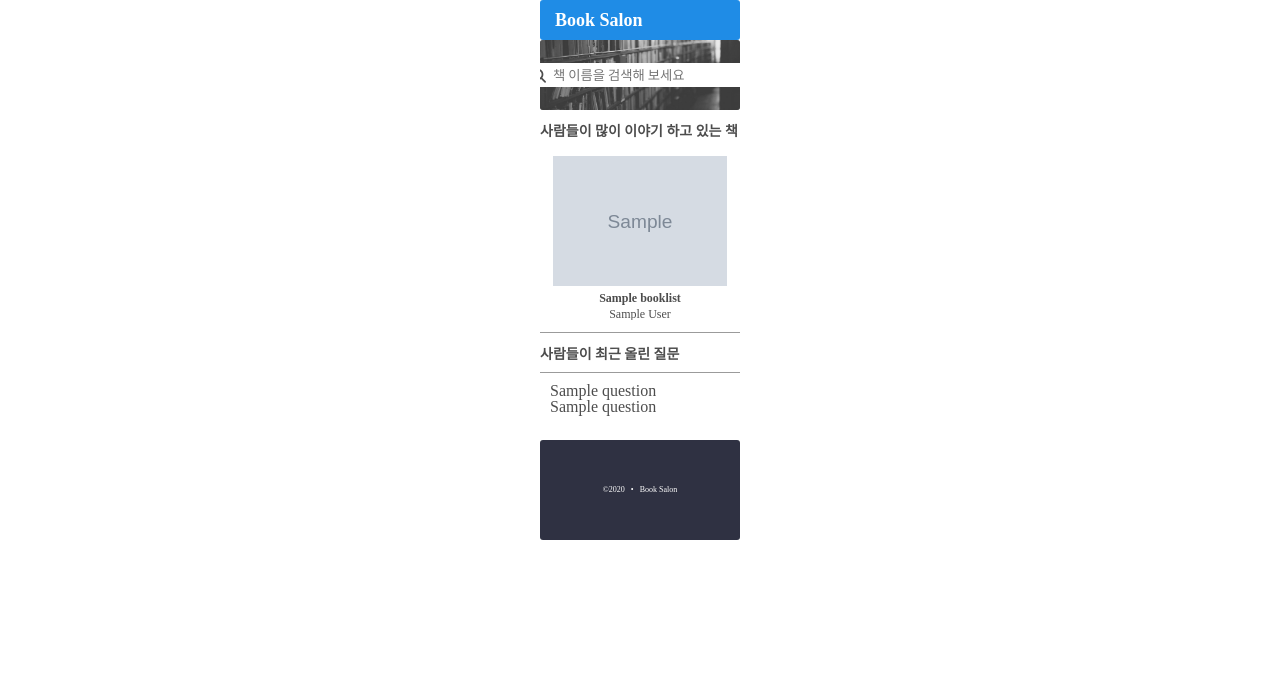
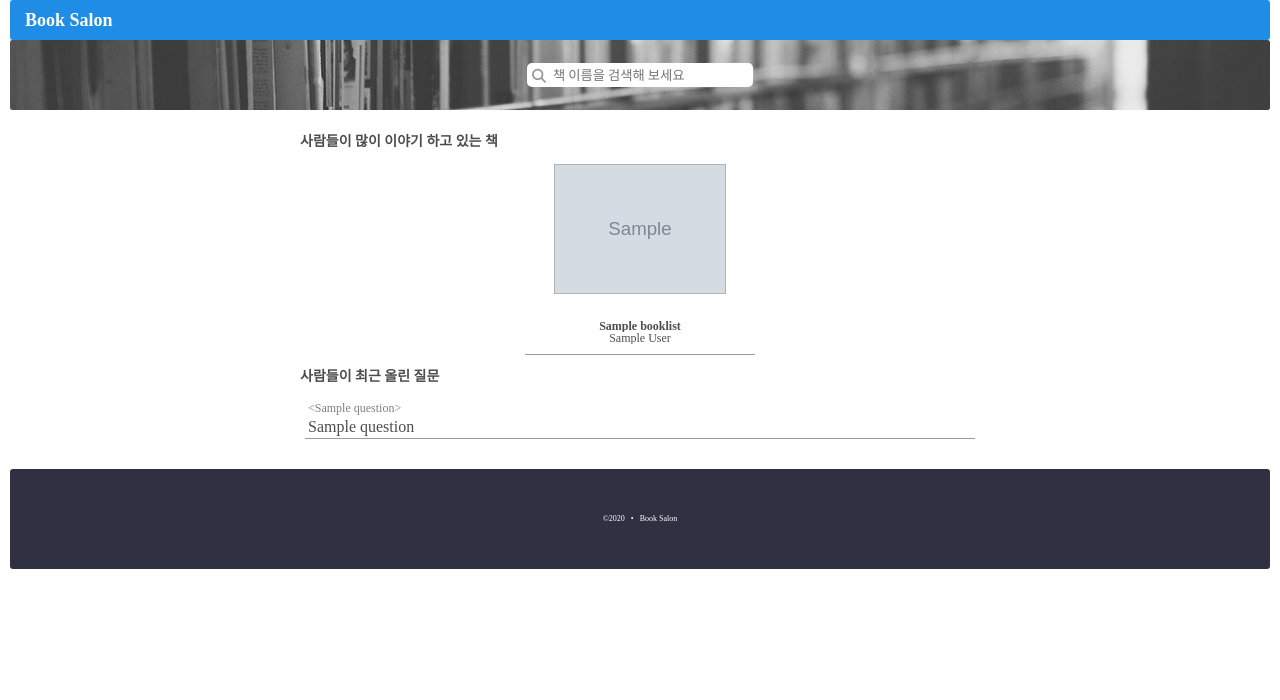
Before and after one commit to namseokyoo/booksalon_flask, a Flask app: page / in a window 1280 px wide. Shown: the top 700 px of the page. Run offline with Flask 2, Linux system fonts and the light colour scheme; grey boxes marked "Sample" are stand-in pictures; a database or web service that is not in the repository returns one stand-in record (values such as "Sample title"); some libraries are stand-ins or nearby versions.

Commit message:
Fix Home style responsive

```diff
--- a/app.py
+++ b/app.py
@@ -28,20 +28,17 @@ app = Flask(__name__)
 
 @app.route('/')
 def home():
-    recent_booklist = list(db.booklists.find({}))
-    recent_questionlist = list(db.questions.find({}))
-    if recent_booklist == []:
-        if recent_questionlist == []:
+    recent_booklists = list(db.booklists.find({}).sort('_id', -1).limit(3))
+    recent_questionlists = list(db.questions.find({}).sort('_id', -1).limit(5))
+    if recent_booklists == []:
+        if recent_questionlists == []:
             return render_template('index.html')
         else:
-            recent_questionlists = recent_questionlist[:5]
             return render_template('index.html', recent_questionlists=recent_questionlists)
     else:
-        recent_booklists = recent_booklist[:3]
-        if recent_questionlist == []:
+        if recent_questionlists == []:
             return render_template('index.html', recent_booklists=recent_booklists)
         else:
-            recent_questionlists = recent_questionlist[:5]
             return render_template('index.html', recent_questionlists=recent_questionlists, recent_booklists=recent_booklists)
 
 
@@ -108,6 +105,7 @@ def bookboard():
 @app.route('/write_question', methods=['get', 'post'])
 def write_question():
     param_isbn = request.args['book']
+    title = list(db.booklists.find({'isbn': param_isbn}))[0]['title']
     writer = request.form['writer']
     password = request.form['password']
     question_title = request.form['question_title']
@@ -118,6 +116,7 @@ def write_question():
     q = {
         'q_id': q_id,
         'isbn': param_isbn,
+        'title': title,
         'writer': writer,
         'password': password,
         'question_title': question_title,
@@ -205,7 +204,6 @@ def check_password():
         else:
             return redirect(f'/detail?book={param_isbn}&qid={q_id}')
     else:
-        print(q_id)
         book_db = list(db.questions.find({"q_id": q_id}))[0]
         pw_db = book_db['password']
         param_isbn = book_db['isbn']
--- a/static/css/bookboard.css
+++ b/static/css/bookboard.css
@@ -8,7 +8,7 @@
     color: rgba(0, 0, 0, 0.5);
 }
 
-ul {
+.question__board {
     list-style: none;
     padding-left: 0px;
     padding: 10px;
--- a/static/css/bookinfo.css
+++ b/static/css/bookinfo.css
@@ -8,8 +8,8 @@
 
 .book__cover > img {
     height: 150px;
-    border-radius: 10px;
-    box-shadow: 0px 0px 10px;
+    border-radius: 5px;
+    box-shadow: 0px 0px 7px;
     margin-right: 20px;
 }
 
--- a/static/css/footer.css
+++ b/static/css/footer.css
@@ -1,3 +1,6 @@
+footer {
+    width: 100%;
+}
 .footer-board {
     display: flex;
     justify-content: center;
--- a/static/css/header.css
+++ b/static/css/header.css
@@ -5,6 +5,7 @@ nav {
     background-color: var(--blue);
     padding: 0px 15px;
     height: 40px;
+    width: 100%;
     border-radius: 3px;
 }
 
--- a/static/css/home.css
+++ b/static/css/home.css
@@ -1,5 +1,6 @@
 .search-box {
     height: 70px;
+    width: 100%;
     background-color: rgba(0, 0, 0, 0.5);
     display: flex;
     flex-direction: column;
@@ -41,10 +42,22 @@
 .search-box__input {
     border: none;
 }
+
+.content {
+    width: 100%;
+    max-width: 700px;
+    display: flex;
+    flex-direction: column;
+    align-items: center;
+    padding: 10px;
+}
+
 .recent {
     font-size: 14px;
     font-weight: bold;
+    align-self: flex-start;
 }
+
 .recent-book {
     display: flex;
     justify-content: space-between;
@@ -58,14 +71,18 @@
     display: flex;
     flex-direction: column;
     align-items: center;
+    justify-content: space-between;
     margin: 0px 15px;
-    width: 150px;
+    width: 180px;
+    height: 180px;
     font-size: 12px;
     position: relative;
 }
 
-.recent-book__info div {
-    margin: 2px 0px;
+.recent-book__info__detail {
+    display: flex;
+    flex-direction: column;
+    align-items: center;
 }
 
 .recent-book__author {
@@ -77,12 +94,61 @@
 
 .recent-book__info img {
     height: 130px;
+    border: 0.5px solid rgba(0, 0, 0, 0.3);
 }
 
 .recent-book__title {
     font-weight: bold;
+    height: 12px;
+    width: 180px;
+    white-space: nowrap;
+    overflow: hidden;
+    text-overflow: ellipsis;
+    text-align: center;
+}
+
+@media (max-width: 630px) {
+    .recent-book {
+        flex-direction: column;
+        width: 100%;
+        align-items: flex-start;
+    }
+    .recent-book__info {
+        flex-direction: row;
+        align-items: center;
+        height: 150px;
+    }
+    .recent-book__author {
+        overflow: visible;
+        text-overflow: initial;
+    }
+    .recent-book__title {
+        overflow: visible;
+        text-overflow: initial;
+    }
+    .recent-book__info__detail {
+        margin-right: 10px;
+        align-items: flex-start;
+    }
+    .recent-book__title {
+        margin-bottom: 15px;
+        text-align: start;
+    }
 }
 
 .recent-question {
     margin-top: 10px;
+    width: 100%;
 }
+
+.recent-question__list {
+    margin: 5px;
+    padding: 3px;
+    border-bottom: var(--border_line);
+}
+
+.recent-question__booktitle {
+    font-size: 12px;
+    color: rgba(0, 0, 0, 0.5);
+    margin-bottom: 5px;
+}
--- a/static/css/style.css
+++ b/static/css/style.css
@@ -16,7 +16,7 @@
     font-family: "Noto Sans KR", sans-serif;
     box-sizing: border-box;
     line-height: 120%;
-    color: rgba(0, 0, 0, 0.7);
+    /* color: rgba(0, 0, 0, 0.7); */
 }
 
 html {
@@ -26,9 +26,12 @@ html {
 }
 
 body {
-    padding: 0px 30px;
+    padding: 0px 10px;
     color: rgba(0, 0, 0, 0.7);
-    width: fit-content;
+    width: 100vw;
+    display: flex;
+    flex-direction: column;
+    align-items: center;
 }
 
 a {
--- a/templates/bookboard.html
+++ b/templates/bookboard.html
@@ -20,7 +20,7 @@
         <div>
             <span class="board__title">질문리스트</span> <span class="board__desc"> | 책에대해 궁금한 질문들 입니다.</span>
         </div>
-        <ul>
+        <ul class="question__board">
             {%for question in question_list%}
             <li class="question__list">
                 <div class="question__top">
--- a/templates/index.html
+++ b/templates/index.html
@@ -22,37 +22,45 @@
             </form>
         </div>
     </div>
-
+    <div class="content">
         <h3 class="recent">사람들이 많이 이야기 하고 있는 책</h3>
         <div class="recent-book">
             {% for recent_booklist in recent_booklists %}
+            <a href="/bookboard?book={{recent_booklist.isbn}}">
                 <div class="recent-book__info">
-            <div class="recent-book__image"><img src="{{recent_booklist.imgUrl}}"></div>
+                    <div class="recent-book__info__detail"><img class="recent-book__image"
+                            src="{{recent_booklist.imgUrl}}"></div>
+                    <div class="recent-book__info__detail">
                         <div class="recent-book__title">{{recent_booklist.title}}</div>
-            <div class="recent-book__author">{% for author in recent_booklist.author %}{{author}} {% endfor %}</div>
+                        <div class="recent-book__author">{% for author in recent_booklist.author %}{{author}}
+                            {% endfor %}
                         </div>
+                    </div>
+                </div>
+            </a>
             {% endfor %}
-
         </div>
         <h3 class="recent">사람들이 최근 올린 질문</h3>
         <div class="recent-question">
             <ul>
                 {% if recent_questionlists is defined %}
                 {% for recent_questionlist in recent_questionlists %}
-            <li>
+                <li class="recent-question__list">
                     <div class="recent-question__booktitle">
-                    {{recent_questionlist.question_title}}
+                        &#60;{{recent_questionlist.title}}&#62;
                     </div>
+                    <a href="/detail?book={{recent_questionlist.isbn}}&qid={{recent_questionlist.q_id}}">
                         <div class="recent-question__title">
                             {{recent_questionlist.question_title}}
                         </div>
+                    </a>
                 </li>
                 {% endfor %}
                 {% else %}
                 {% endif %}
             </ul>
         </div>
-
+    </div>
     {% include 'footer.html' %}
     <script src="https://kit.fontawesome.com/44da77f87a.js" crossorigin="anonymous"></script>
 
```
Lines whose indentation alone changed are shown as unchanged.
